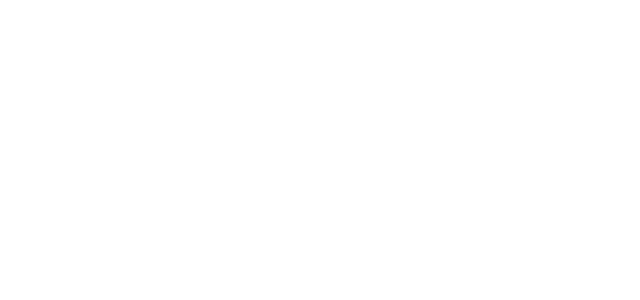
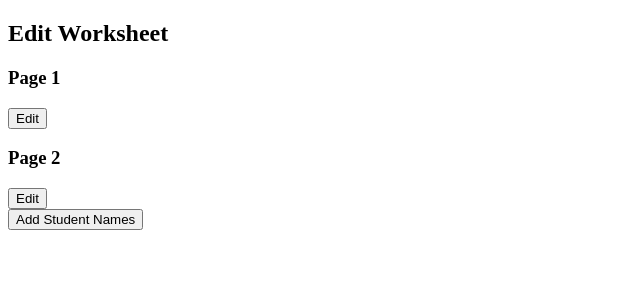
Before and after one commit to aalvinlin/student-name-popularity-fe, a React (Vite) app: page /edit_worksheet in a window 1280 px wide. Shown: the top 300 px of the page, without its empty margins (0-640 px from the left). Built offline with nearby package versions, Linux system fonts and the light colour scheme.

Commit message:
add div structure for EditWorksheet component

```diff
--- a/src/components/EditWorksheet.js
+++ b/src/components/EditWorksheet.js
@@ -4,6 +4,34 @@
 
     return (
         <>
+            <h2>Edit Worksheet</h2>
+
+            <div className="editWorksheet">
+
+                <div className="pageDisplay">
+                    <h3>Page 1</h3>
+                    <div className="pageContents">
+
+                    </div>
+
+                    <button className="edit">Edit</button>
+
+                </div>
+
+                <div className="pageDisplay">
+                    <h3>Page 2</h3>
+                    <div className="pageContents">
+
+                    </div>
+
+                    <button className="edit">Edit</button>
+
+                </div>
+
+                <button className="addNames">Add Student Names</button>
+
+            </div>
+
         </>
     );
 }
```
